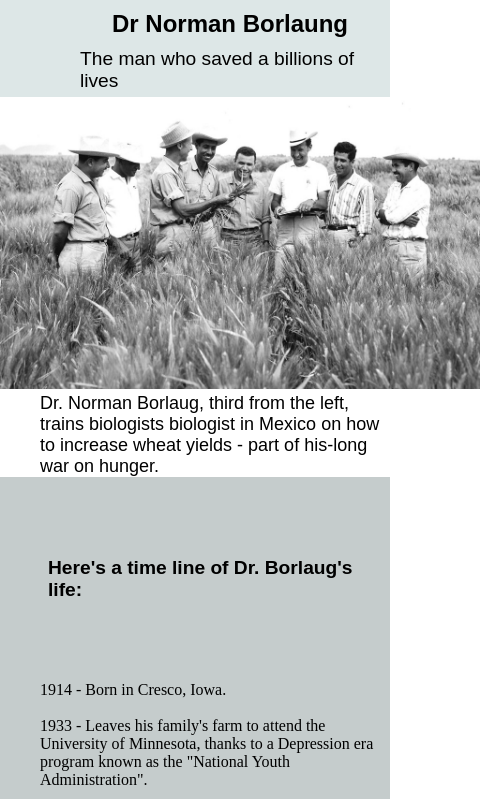
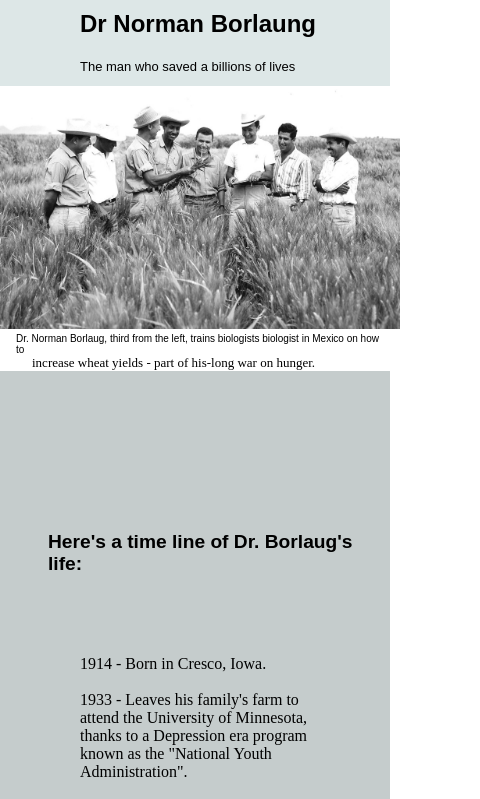
Before and after one commit to DAV-ubah/Dr, a plain HTML site: page index.html in a window 390 px wide. Shown: the top 799 px of the page, 480 px wide, since content can reach past the window. Drawn offline with Linux system fonts and the light colour scheme.

Commit message:
third commit

```diff
--- a/index.html
+++ b/index.html
@@ -22,8 +22,8 @@
         <p class="life3">
             Dr. Norman Borlaug, third from the left,
             trains biologists biologist in Mexico on how to
-            increase wheat yields - part of his-long
-                         war on hunger.
+            <p class="tx">increase wheat yields - part of his-long
+                         war on hunger.</p>
         </p>
 
          <div class="Drlife">
@@ -92,7 +92,7 @@ before we called it science, people were selecting
 the best breeds." <br><br>
 2009 - dies at the age of 95. <br><br>
 
-    <div class="blife">
+<div class="blife9">
 <em>
 "Borlaug's life and achievement are testimony to the far-
 reaching contribution <br>
@@ -106,11 +106,11 @@ and progress."
 <div class="pm">
 -- Indian Prime Minister Manmohan Singh <br><br>
 </div>
-<div class="final">
+<footer class="flife">
 If you have time, you should read more about
 this incredible human being on his <br>
 <a class="life7" href="">Wikipedia entry.</a>
-</div>
+</footer>
 </div>
 </p>
 </div>
--- a/style.css
+++ b/style.css
@@ -68,16 +68,24 @@
     font-size: x-large;
     font-weight: bold;
 }
-@media screen and (max-width:450px) {
+@media screen and (max-width:422px) {
     .D1{
         padding-left: 0%;
         padding-right: 0%;
-        padding-left: 7rem;
+        padding-right: 4rem;
+        padding-left: 5rem;
+        font-size: x-large;
+        font-weight: bold;
+        padding-bottom: 1rem;
 }
 .b1{
     padding-left: 0%;
     padding-right: 0%;
+    padding-right: 5rem;
     padding-left: 5rem;
+    font-size: small;
+    padding-bottom: 0.75rem;
+
 }
 .container2{
     padding-left: 0%;
@@ -85,24 +93,29 @@
     padding-right: 5rem;
 }
 .container2 .img-dr{
-    max-width: 30rem;
-    max-height: 30rem;
+    max-width: 25rem;
+    max-height: 25rem;
 }
 .container89 .life3{
     padding: 0%;
-    padding-left: 2.5rem;
-
+    font-size: x-small;
+    padding-left: 1rem;
+}
+.tx{
+    padding-left: 2rem;
+    font-size: small;
 }
 .Drlife .life{
     padding: 0%;
-    padding-top: 5rem;
+    padding-top: 10rem;
     padding-left: 3rem;
+    padding-right: 0.75rem;
 }
 .Drlife .life2{
     padding: 0%;
     padding-top: 5rem;
-    padding-left: 2.5rem;
-    padding-right: 0.5rem;
+    padding-left: 5rem;
+    padding-right: 5rem;
 }
 .Drlife .blife{
     padding: 0%;
@@ -121,7 +134,15 @@
     padding-right: 1rem;
 }
  .life7{
-    padding-left: 3rem;
+    padding-left: 8rem;
+}
+.flife{
+    padding-right: 0.85rem;
+}
+.blife9{
+    padding: 0%;
+    padding-right: 2rem;
+    padding-left: 2rem;
 }
 }
 @media screen and (min-width:900px) {
```
